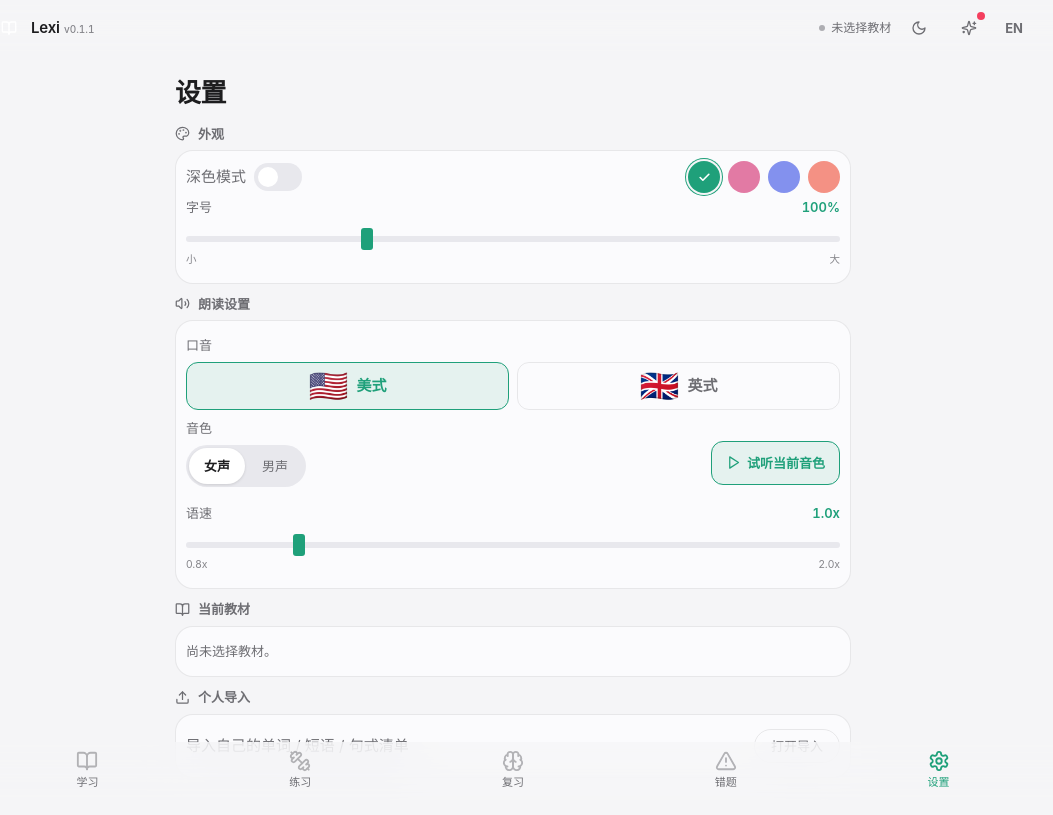
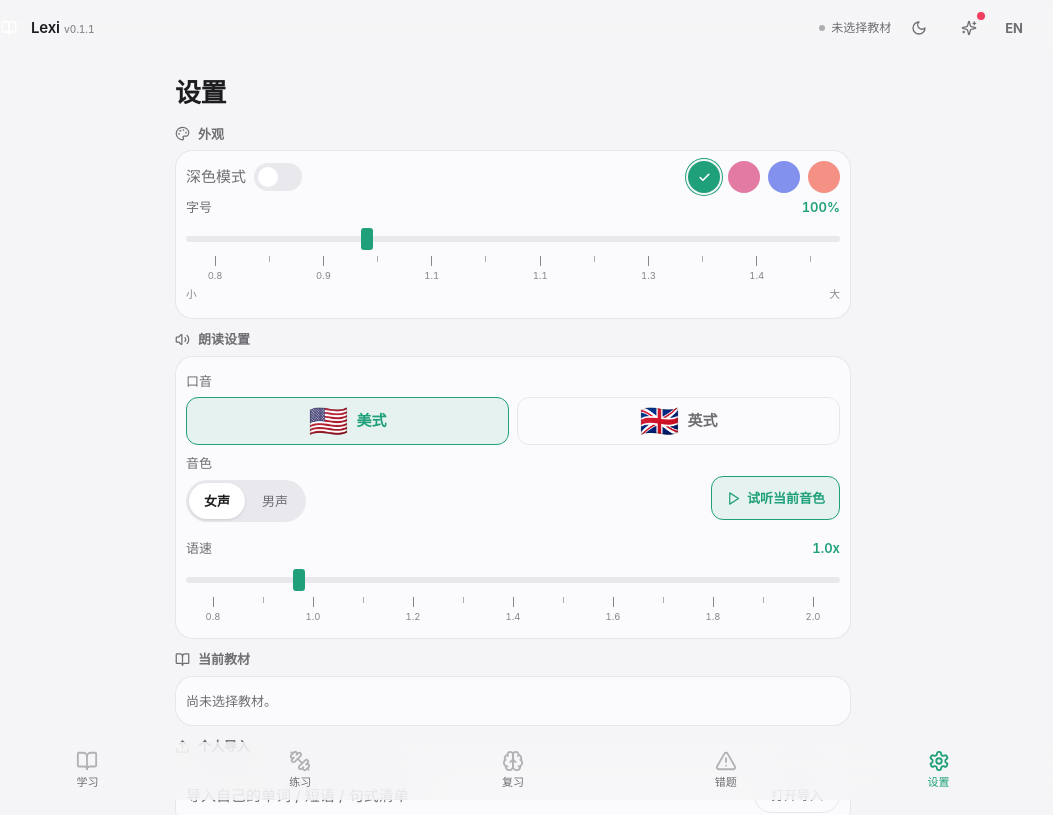
Before and after one commit to irkythedev/lexi, a React (Vite) app: page /settings in a window 1280 px wide. Shown: the top 815 px of the page, without its empty margins (127-1180 px from the left). Built offline with nearby package versions, Linux system fonts and the light colour scheme; no server answers.

Commit message:
feat: snap ticks on font-size and speed sliders
- Both sliders snap to step on drag (snapToStep rounding)
- Scale ruler under each slider: minor ticks per step, major ticks with
  numeric labels (font: every 0.1, speed: every 0.2)
- Font-size keeps Small/Large end labels, speed scale shows 0.8..2.0

```diff
--- a/src/views/SettingsView.tsx
+++ b/src/views/SettingsView.tsx
@@ -73,12 +73,13 @@ export default function SettingsView() {
           <input
             type="range" min="0.85" max="1.4" step="0.05"
             value={fontScale}
-            onChange={(e) => { const v = parseFloat(e.target.value); setFontScale(v); }}
+            onChange={(e) => { setFontScale(snapToStep(parseFloat(e.target.value), 0.85, 0.05)); }}
             aria-label={t('fontSize', locale)}
             className="w-full thumb-rect cursor-pointer"
             style={{ accentColor: 'var(--color-accent)' }}
           />
-          <div className="mt-0.5 flex justify-between text-[calc(10.5px*var(--type-scale))] text-[var(--color-text-3)]"><span>{t('fontSizeMin', locale)}</span><span>{t('fontSizeMax', locale)}</span></div>
+          <Scale min={0.85} max={1.4} step={0.05} majorStep={0.1} />
+          <div className="mt-1 flex justify-between text-[calc(10.5px*var(--type-scale))] text-[var(--color-text-3)]"><span>{t('fontSizeMin', locale)}</span><span>{t('fontSizeMax', locale)}</span></div>
         </div>
       </Section>
 
@@ -116,14 +117,14 @@ export default function SettingsView() {
           <input
             type="range" min="0.8" max="2.0" step="0.1"
             value={dragRate}
-            onChange={(e) => setDragRate(parseFloat(e.target.value))}
+            onChange={(e) => setDragRate(snapToStep(parseFloat(e.target.value), 0.8, 0.1))}
             onMouseUp={() => { setTts({ rate: dragRate }); toast(t('toastRate', locale, { rate: dragRate.toFixed(1) }), 'info'); }}
             onTouchEnd={() => { setTts({ rate: dragRate }); toast(t('toastRate', locale, { rate: dragRate.toFixed(1) }), 'info'); }}
             aria-label={t('speed', locale)}
             className="w-full thumb-rect cursor-pointer"
             style={{ accentColor: 'var(--color-accent)' }}
           />
-          <div className="mt-0.5 flex justify-between text-[calc(10.5px*var(--type-scale))] text-[var(--color-text-3)]"><span>{t('speedRangeMin', locale)}</span><span>{t('speedRangeMax', locale)}</span></div>
+          <Scale min={0.8} max={2.0} step={0.1} majorStep={0.2} />
         </div>
       </Section>
 
@@ -150,6 +151,35 @@ export default function SettingsView() {
   );
 }
 
+/** 吸附到步进值：把任意输入取整到最近的 step 倍数（用于滑块档位吸附） */
+function snapToStep(v: number, min: number, step: number): number {
+  const r = Math.round((v - min) / step) * step + min;
+  return Math.min(1.4, Math.max(min, Math.round(r * 100) / 100));
+}
+
+/** 滑块刻度尺：min→max 按 step 布点，主刻度（majorStep 间隔）加数字标签 */
+function Scale({ min, max, step, majorStep }: { min: number; max: number; step: number; majorStep: number }) {
+  const ticks: { v: number; major: boolean }[] = [];
+  for (let v = min; v <= max + 1e-9; v = Math.round((v + step) * 100) / 100) {
+    const major = Math.abs((v - min) / majorStep - Math.round((v - min) / majorStep)) < 1e-9;
+    ticks.push({ v, major });
+  }
+  return (
+    <div className="mt-1.5 flex justify-between px-0.5">
+      {ticks.map((t, i) => (
+        <div key={i} className="flex flex-1 flex-col items-center">
+          <span className={`w-px ${t.major ? 'h-2.5 bg-[var(--color-text-3)]' : 'h-1.5 bg-[var(--color-text-4)]'}`} />
+          {t.major && (
+            <span className="tnum mt-0.5 text-[calc(9.5px*var(--type-scale))] text-[var(--color-text-3)]">
+              {t.v.toFixed(1)}
+            </span>
+          )}
+        </div>
+      ))}
+    </div>
+  );
+}
+
 function Section({ icon: Icon, title, children }: { icon: typeof BookOpen; title: string; children: React.ReactNode }) {
   return (
     <div className="space-y-1.5">
```
